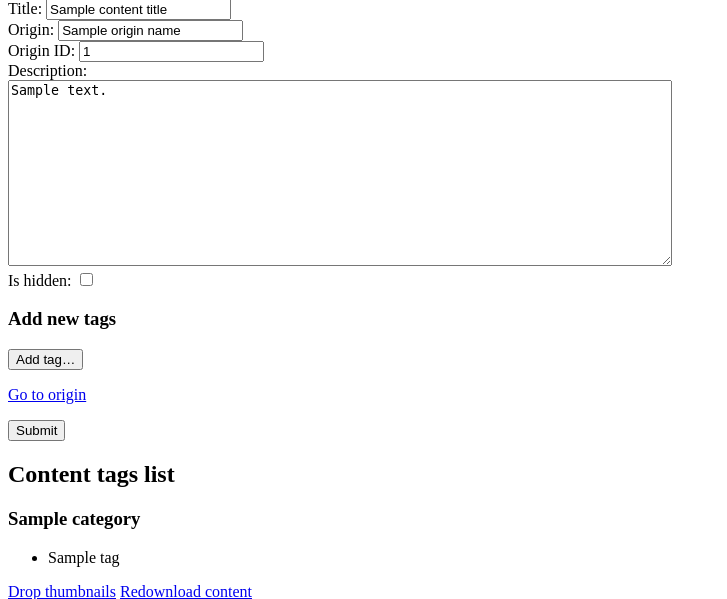
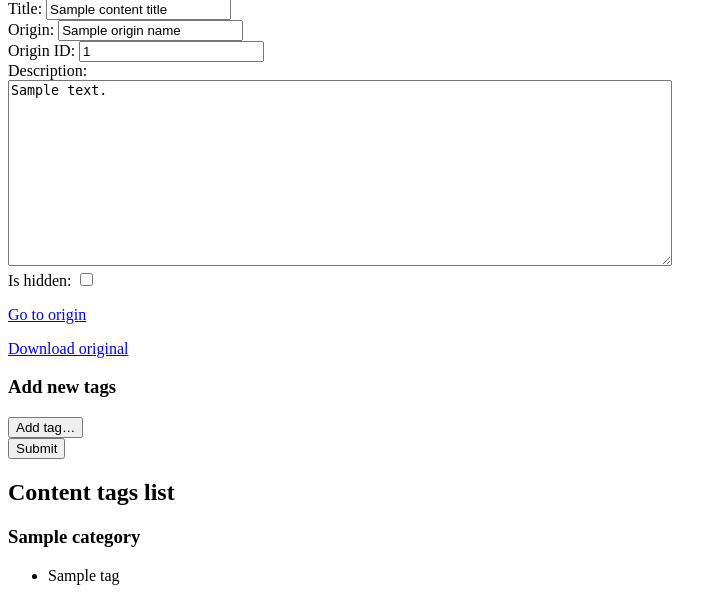
Before and after one commit to mfg637/MfGMediaServer, a Flask app: template templates/content-metadata.html in a window 1280 px wide. Shown: the part 517-1116 px from the top of the page, without its empty margins (0-727 px from the left). Run offline with Flask 2, Linux system fonts and the light colour scheme; the template is opened without the code that fills it: most values are stand-ins (such as "Sample title", 1, 10 or a date in 2020); grey boxes marked "Sample" are stand-in pictures; parts of the project's set-up code (start-up, migrations or seed data) failed here and were passed over.

Commit message:
add download original link in content-metadata page

```diff
--- a/templates/content-metadata.html
+++ b/templates/content-metadata.html
@@ -66,14 +66,25 @@
                 >
                 <br/>
 
+                {% if origin_link is not none %}
+                    <a href="{{origin_link}}" class="origin_link">Go to origin</a><br/>
+                {% endif %}
+                {% if derpibooru_dl_server and origin_name and origin_id %}
+                    {% if content_title %}
+                    <a
+                            href="{{ derpibooru_dl_server}}/{{ origin_name }}?id={{ origin_id }}&dl_orig=1&title={{ content_title|replace("?", "-qm-")|replace("&", "-amp-")|replace("=", "-eq-") }}"
+                    >
+                        Download original
+                    </a>
+                    {% else %}
+                    <a href="{{ derpibooru_dl_server}}/{{ origin_name }}?id={{ origin_id }}&dl_orig=1">Download original</a>
+                    {% endif %}
+                {% endif %}
+
                 <h3>Add new tags</h3>
 
                 <div id="tags_fields_wrapper"></div>
                 <button id="add_tag_fields_btn">Add tag…</button><br/>
-
-                {% if origin_link is not none %}
-                    <a href="{{origin_link}}" class="origin_link">Go to origin</a><br/>
-                {% endif %}
 
                 <input type="submit"/>
             </form>
```
